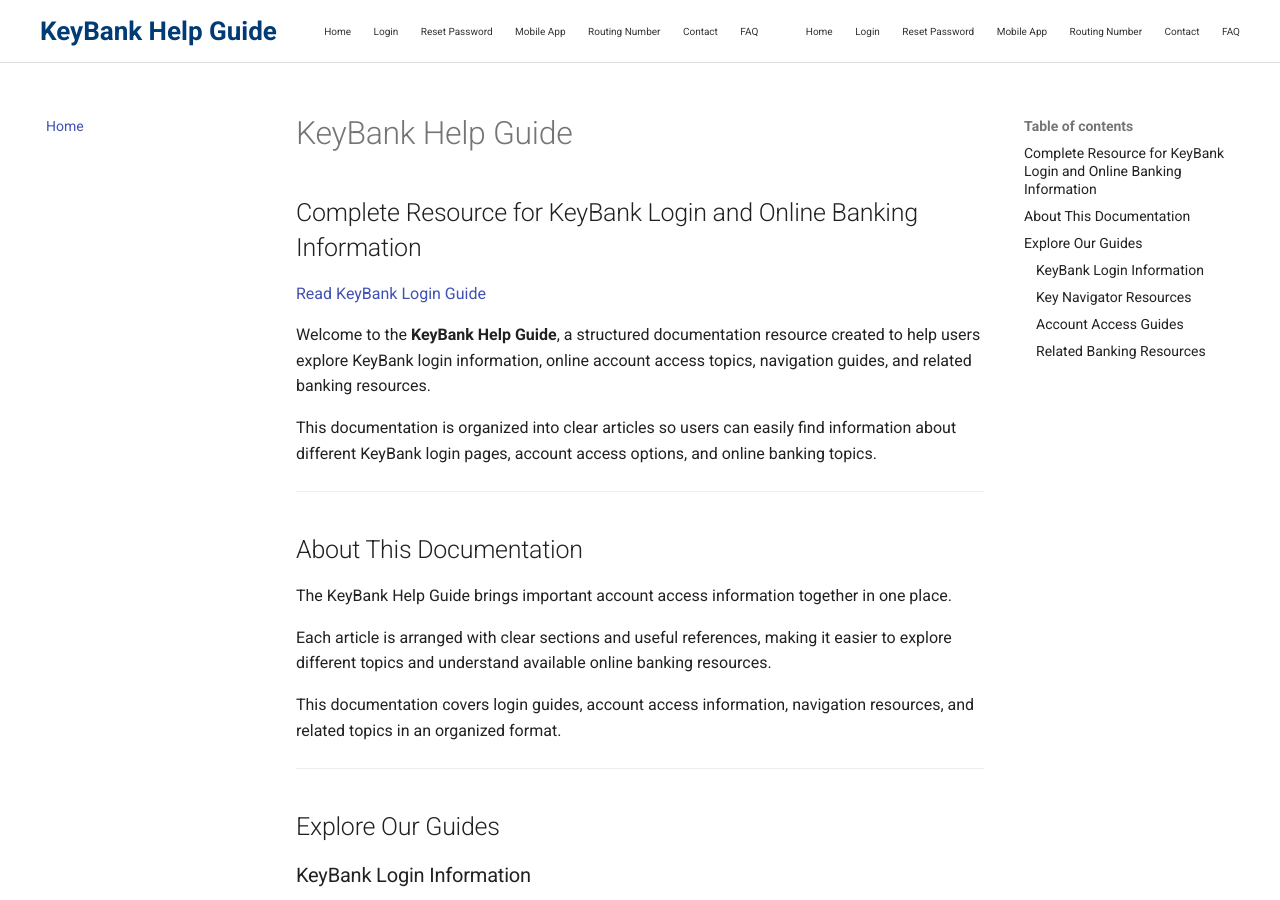
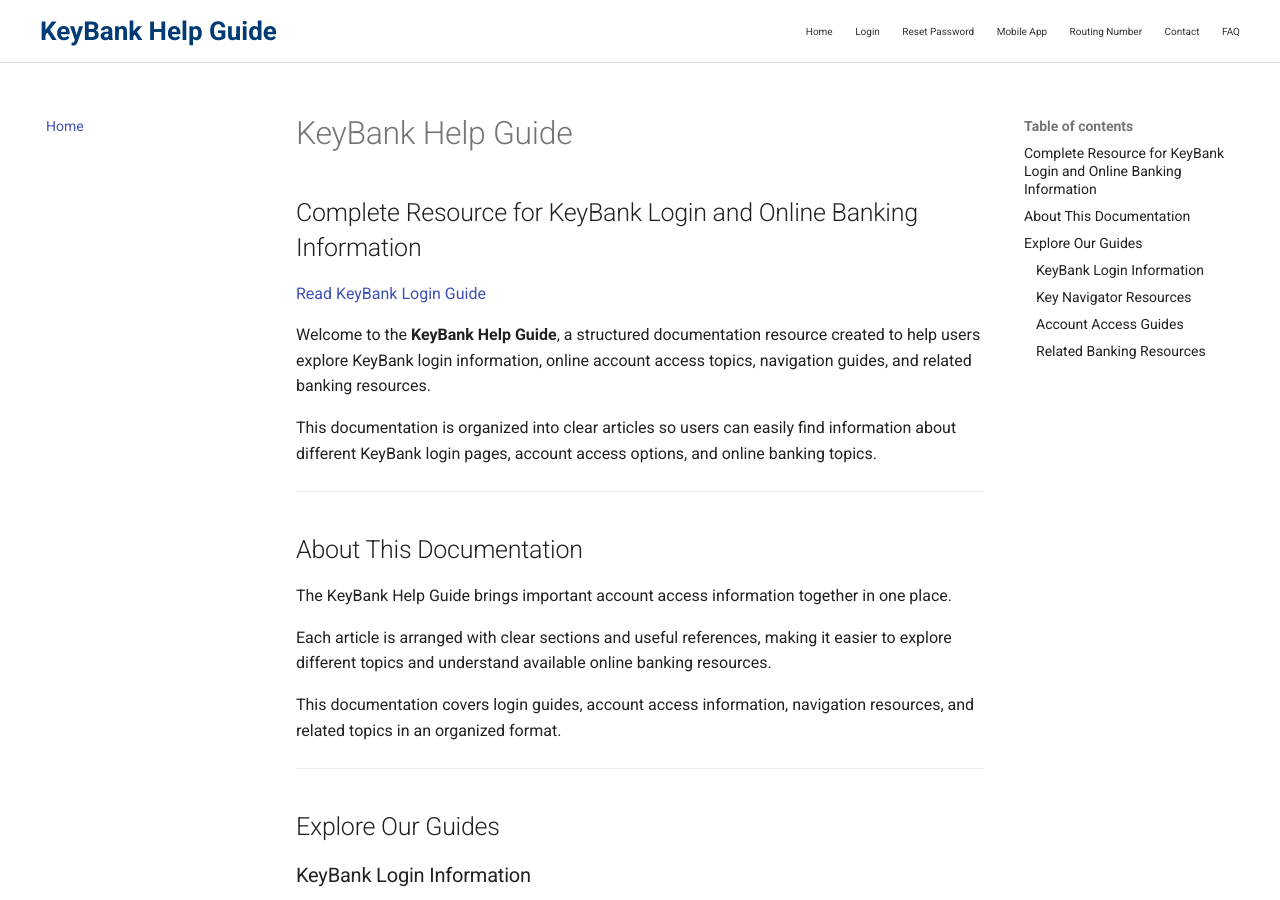
Before and after one commit to taxguide/keybank-help-guide, an MkDocs documentation site: the page built from docs/index.md, in a window 1280 px wide and 900 px high. Built offline with MkDocs 1.6.1 and Material for MkDocs 9.7.7, drawn with Linux system fonts in a browser that asks for light colours.

Commit message:
Update main.html

```diff
--- a/docs/overrides/main.html
+++ b/docs/overrides/main.html
@@ -13,14 +13,6 @@
   </div>
 
   <nav class="top-nav">
-    <a href="{{ config.site_url | default('/') }}">Home</a>
-    <a href="/articles/keybank-login-page/">Login</a>
-    <a href="/articles/account-login/">Reset Password</a>
-    <a href="/articles/keytrade-login/">Mobile App</a>
-    <a href="/articles/key-navigator-login/">Routing Number</a>
-    <a href="/articles/website-login/">Contact</a>
-    <a href="/articles/navigator-login-guide/">FAQ</a>
-  </nav><nav class="top-nav">
   <a href="/">Home</a>
   <a href="/articles/keybank-login-page/">Login</a>
   <a href="/articles/account-login/">Reset Password</a>
```
